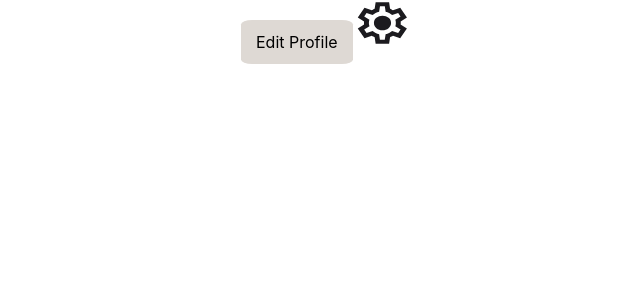
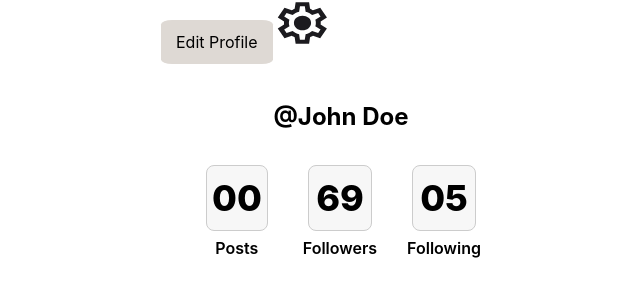
Before and after one commit to Social-Cookbook/social-cookbook-frontend, a Next.js app: page /user in a window 1280 px wide. Shown: the part 202-498 px from the top of the page, without its empty margins (299-939 px from the left). Built offline with nearby package versions, Linux system fonts and the light colour scheme.

Commit message:
Created the userInfo component and its subcomponents.

```diff
--- /dev/null
+++ b/components/userInfo/counter/counter.jsx
@@ -0,0 +1,27 @@
+import React from "react";
+import styles from "./counter.module.css";
+
+
+const Counter = ({caption, count}) => {
+  const pad_count = (count) => {
+    if (count < 0) {
+      return "00";
+    }
+    if (count < 10) {
+      return "0".concat(count.toString());
+    } else {
+      return count.toString();
+    }
+  };
+
+  return (
+    <div className={styles.container}>
+      <div className={styles.box}>
+        <p className={styles.number}>{pad_count(count)}</p>
+      </div>
+      <p className={styles.caption}> {caption} </p>
+    </div>
+  );
+};
+
+export default Counter;
--- /dev/null
+++ b/components/userInfo/counter/counter.module.css
@@ -0,0 +1,24 @@
+.container {
+  text-align: center;
+  margin: 10px;
+  padding: 5px;
+}
+
+.box {
+  text-align: center;
+  margin: 5px;
+  padding: 5px;
+  border: 1px solid #ccc;
+  border-radius: 8px;
+  background-color: #f7f7f7;
+}
+
+.number {
+  font-size: 36px;
+  font-weight: 800;
+}
+
+.caption {
+  font-size: 24;
+  font-weight: 600;
+}
--- /dev/null
+++ b/components/userInfo/userInfo.jsx
@@ -0,0 +1,32 @@
+import React from "react";
+import styles from "./userInfo.module.css";
+import Counter from "./counter/counter";
+import Username from "./username/username";
+
+const posts = {
+  caption: "Posts",
+  count: -2,
+};
+const followers = {
+  caption: "Followers",
+  count: 69,
+};
+const following = {
+  caption: "Following",
+  count: 5,
+};
+
+const UserInfo = ({ username }) => {
+  return (
+    <div className={styles.container}>
+      <Username username={username} />
+      <div className={styles.counters}>
+        <Counter {...posts} />
+        <Counter {...followers} />
+        <Counter {...following} />
+      </div>
+    </div>
+  );
+};
+
+export default UserInfo;
--- /dev/null
+++ b/components/userInfo/userInfo.module.css
@@ -0,0 +1,11 @@
+.counters {
+  display: flex;
+  justify-content: center;
+  align-items: center;
+}
+
+.container {
+  display: flex;
+  flex-direction: column;
+  margin: 25px;
+}
--- /dev/null
+++ b/components/userInfo/username/username.jsx
@@ -0,0 +1,22 @@
+import React from "react";
+
+const Username = ({ username }) => {
+  return (
+    <div style={styles.container}>
+      <p style={styles.usernameText}>{"@" + username}</p>
+    </div>
+  );
+};
+
+const styles = {
+  container: {
+    textAlign: 'center',
+    margin: '10px',
+  },
+  usernameText: {
+    fontSize: '24px',
+    fontWeight: 'bold',
+  },
+};
+
+export default Username;
--- a/pages/user.jsx
+++ b/pages/user.jsx
@@ -3,6 +3,7 @@ import { useState, useEffect } from "react";
 import ProfilePicture from "../components/profilePicture/profilePicture";
 import EditProfileButton from "../components/editButton/editProfileButton";
 import SettingsButton from "../components/settingsButton/settingsButton";
+import UserInfo from "../components/userInfo/userInfo";
 
 const mockUserData = {
   userName: "John Doe",
@@ -39,6 +40,7 @@ export default function User() {
         <EditProfileButton onClick={handleEditClick} />
       )}
       <SettingsButton onClick={handleSettingsClick} />
+      <UserInfo username={mockUserData.userName}/>
     </div>
   );
 }
```
